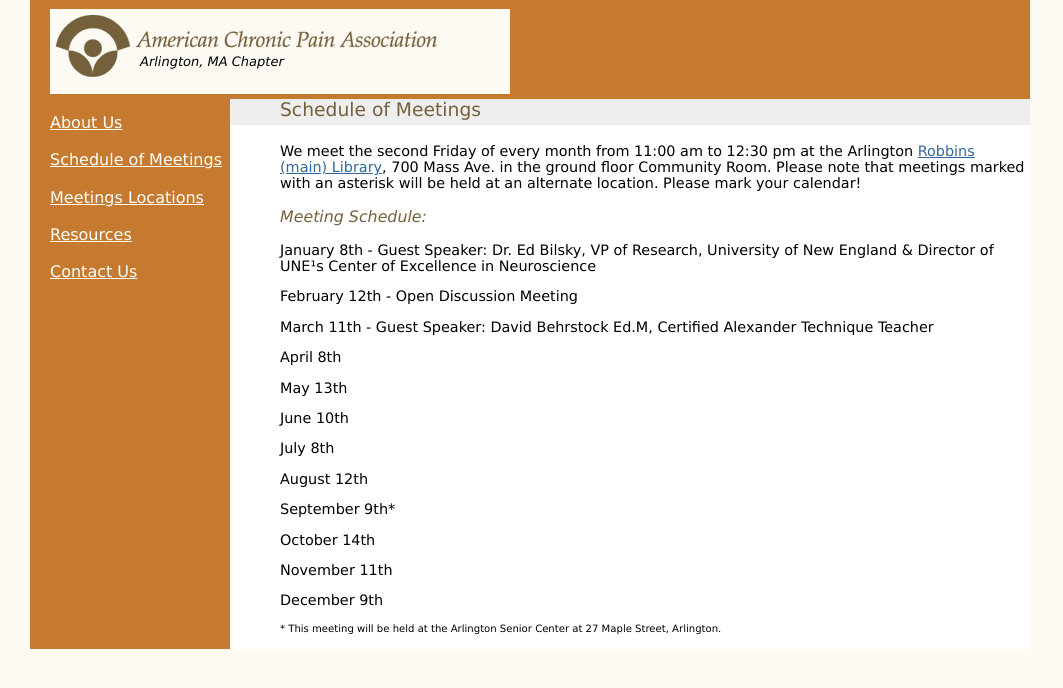
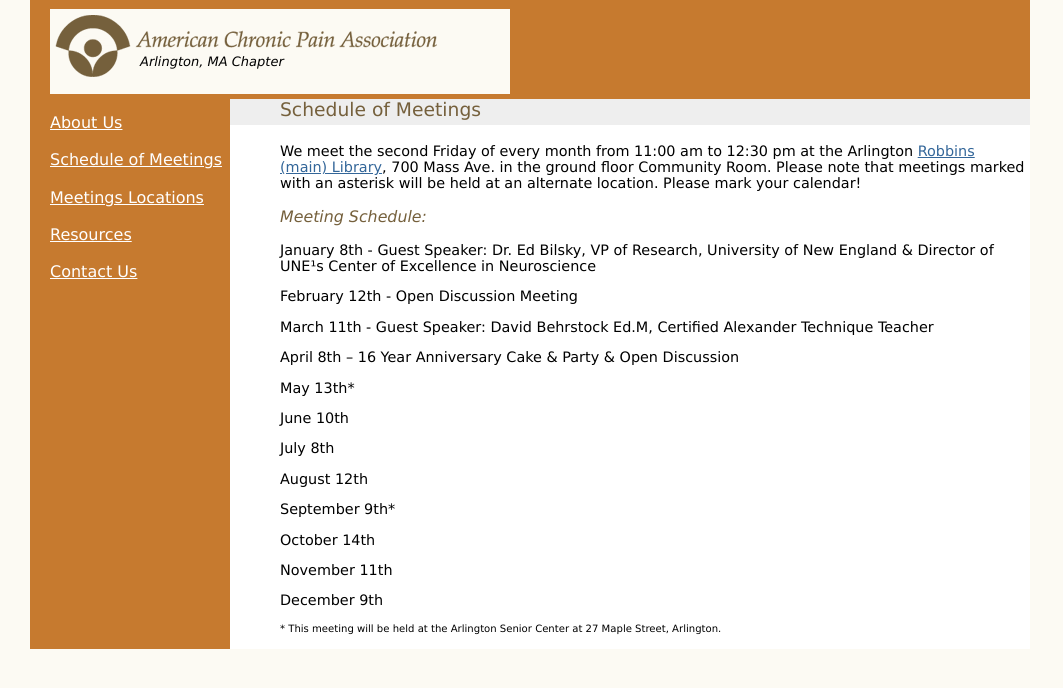
Before and after one commit to legostud/arlingtonacpa-org, a PHP site: page /meetings.php in a window 1280 px wide. Shown: the part 16-704 px from the top of the page, without its empty margins (0-1063 px from the left). Run offline with PHP 8.4, Linux system fonts and the light colour scheme.

Commit message:
Meetings - April  description and May change

```diff
--- a/meetings.php
+++ b/meetings.php
@@ -25,8 +25,8 @@
 New England &amp; Director of UNE¹s Center of Excellence in Neuroscience</p>
 			<p>February 12th - Open Discussion Meeting</p>
 			<p>March 11th - Guest Speaker: David Behrstock Ed.M, Certified Alexander Technique Teacher</p>
-			<p>April 8th</p>
-			<p>May 13th</p>
+			<p>April 8th – 16 Year Anniversary Cake &amp; Party &amp; Open Discussion</p>
+			<p>May 13th*</p>
 			<p>June 10th</p>
 			<p>July 8th</p>
 			<p>August 12th</p>
```
